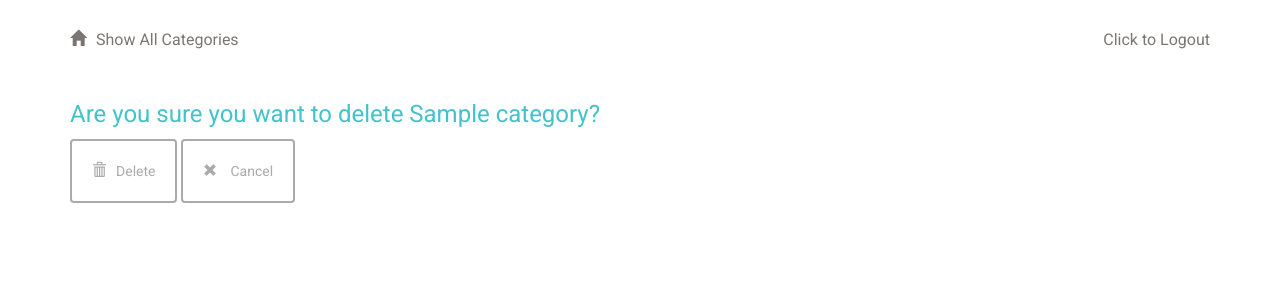
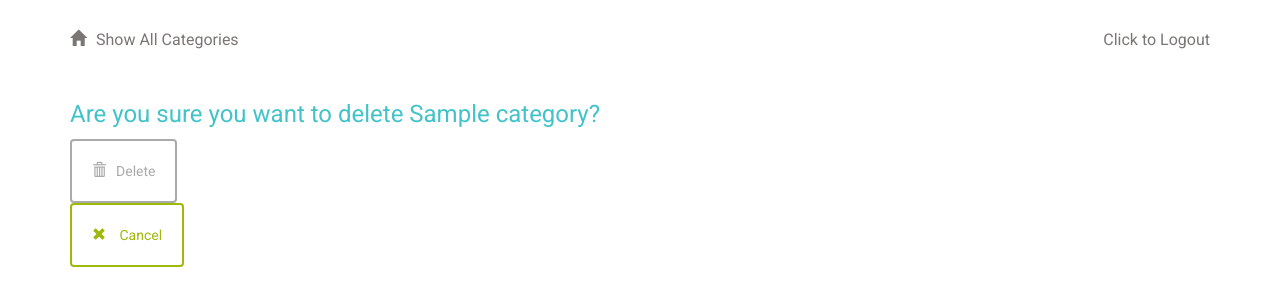
Before and after one commit to danaschenbach/Catalog, a Flask app: page /category/1/delete/ in a window 1280 px wide. Shown: the top 306 px of the page. Run offline with Flask 2, Linux system fonts and the light colour scheme; the visitor is signed in with stand-in values (Sample User, id 1); tables that the repository leaves empty hold one stand-in row (values such as "Sample post"); some libraries are stand-ins or nearby versions.

Commit message:
fix auto delete problem

```diff
--- a/templates/deletecategory.html
+++ b/templates/deletecategory.html
@@ -5,9 +5,9 @@
 <form action="#" method = 'post'>
 	<button type="submit" class="btn btn-default delete" id="submit" type="submit">
 	<span class="glyphicon glyphicon-trash" aria-hidden="true"></span>Delete</button>
-	<a href = '{{url_for('showCategories')}}'>
-		<button class="btn btn-default delete">
-		<span class="glyphicon glyphicon-remove" aria-hidden="true"></span> Cancel</button>
-	</a>
 </form>
+<a href = '{{url_for('showCategories')}}'>
+	<button class="btn btn-default cancel">
+	<span class="glyphicon glyphicon-remove" aria-hidden="true"></span> Cancel</button>
+</a>
 {% endblock %}
```
